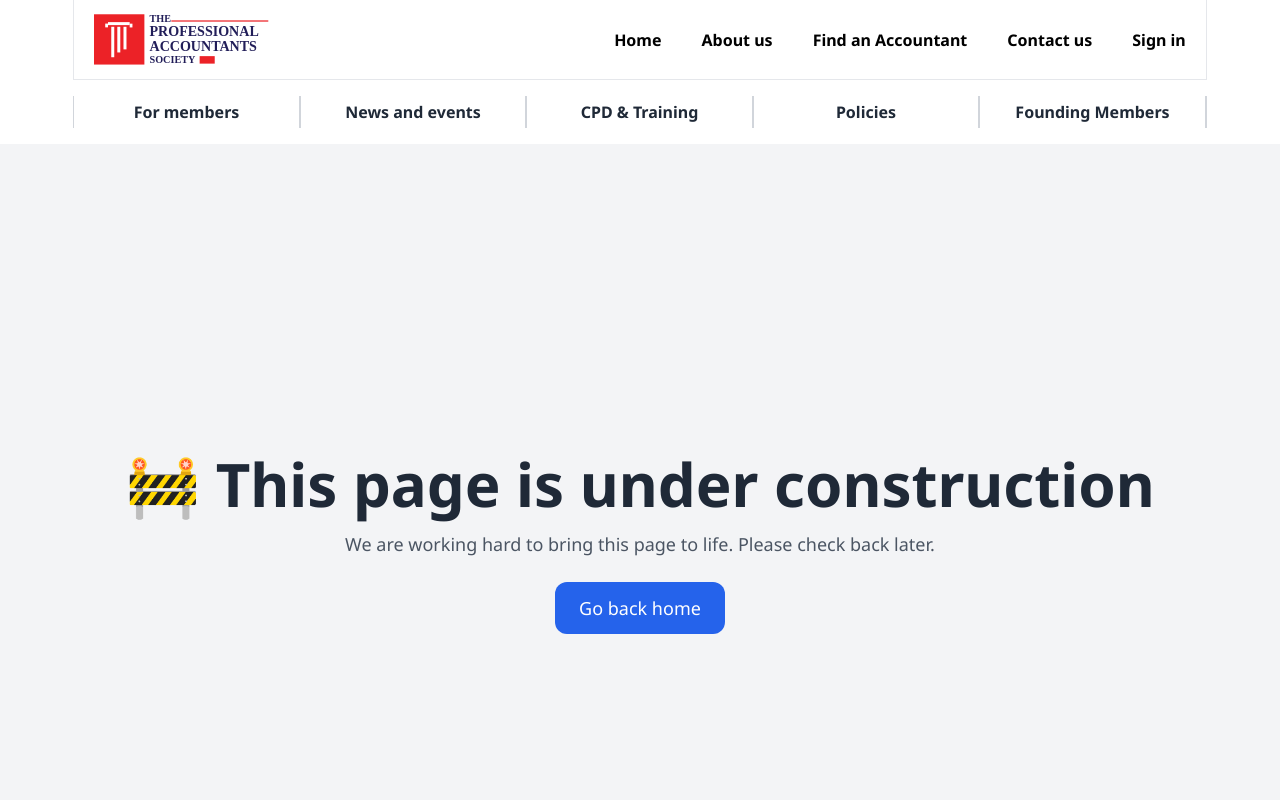
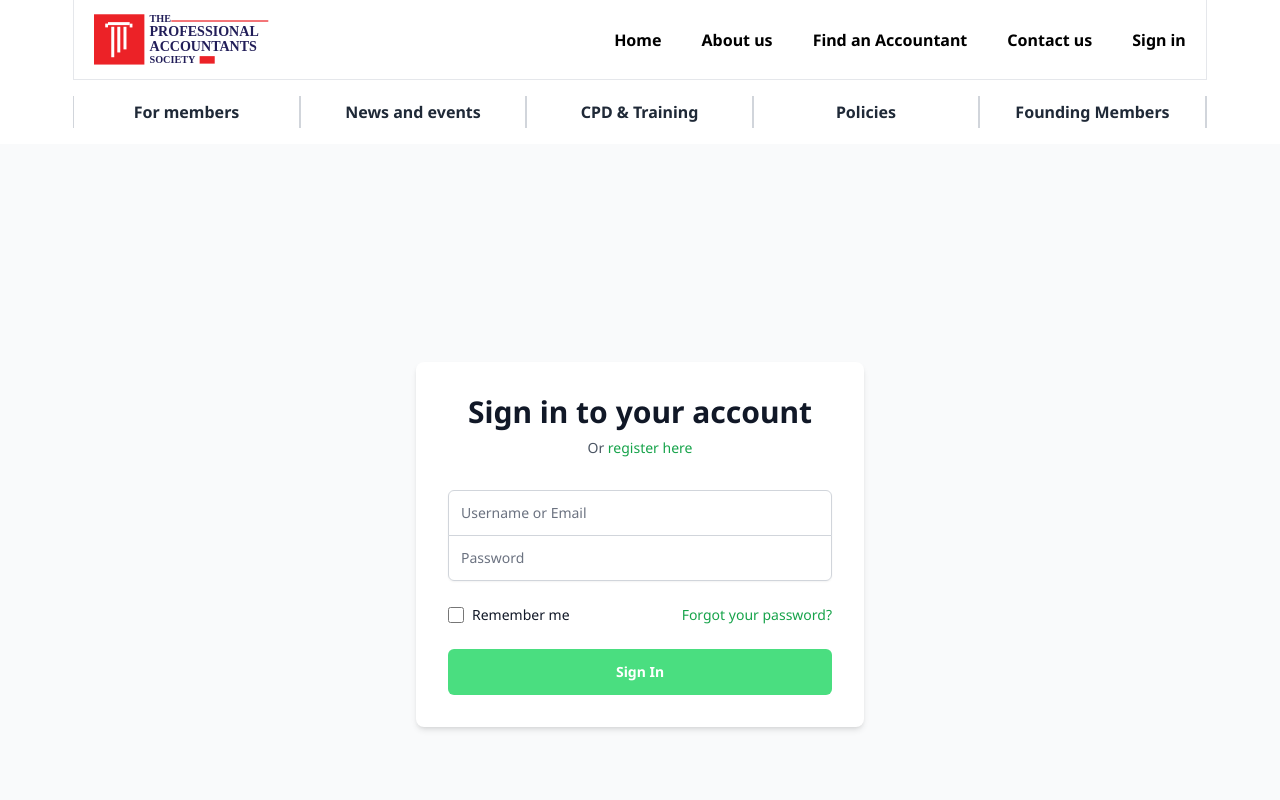
Before and after one commit to Nasir-1310/Accountant-Society-UK, a Next.js app in the folder Client/: page /signin in a window 1280 px wide. Before the commit this address had no page. Shown: the top 800 px of the page. Built offline with nearby package versions, Linux system fonts and the light colour scheme.

Commit message:
signin added

```diff
--- a/Client/src/app/data/menuItems.ts
+++ b/Client/src/app/data/menuItems.ts
@@ -3,8 +3,8 @@
     title: "For members",
     links: [
       { label: "Member benefits", href: "/members/benefits" },
-      { label: "Join us", href: "/contactUs" },
-      { label: "Member sign In", href: "/members/guidance" },
+      { label: "Why Join us", href: "/contact-us" },
+      { label: "Member sign In", href: "/signin" },
       { label: "CPD & Training", href: "/members/guidance" },
       { label: "Membership and fees", href: "/members/guidance" },
       { label: "Rules & guidance", href: "/members/guidance" },
--- a/Client/src/app/login/page.tsx
+++ /dev/null
@@ -1,6 +0,0 @@
-const LoginPage=()=>{
-    return(
-        <div className="">LoginPage</div>
-    )
-}
-export default LoginPage;
--- /dev/null
+++ b/Client/src/app/signin/page.tsx
@@ -0,0 +1,87 @@
+import { Metadata } from "next";
+import Link from "next/link";
+
+export const metadata: Metadata = {
+  title: "Sign In | Society of Professional Accountants",
+  description:
+    "Securely sign in using your username or email to access exclusive member benefits from the Society of Professional Accountants.",
+};
+
+export default function SignInPage() {
+  return (
+    <main className="min-h-screen bg-gray-50 flex items-center justify-center py-12 px-4 sm:px-6 lg:px-8">
+      <div className="max-w-md w-full space-y-8 bg-white p-8 rounded-lg shadow-md">
+        <div className="text-center">
+          <h1 className="text-3xl font-bold text-gray-900">Sign in to your account</h1>
+          <p className="mt-2 text-sm text-gray-600">
+            Or{" "}
+            <Link href="/register" className="text-green-600 hover:text-green-800 font-medium">
+              register here
+            </Link>
+          </p>
+        </div>
+        <form className="mt-8 space-y-6" action="#" method="POST">
+          <div className="rounded-md shadow-sm -space-y-px">
+            <div>
+              <label htmlFor="identifier" className="sr-only">
+                Username or Email
+              </label>
+              <input
+                id="identifier"
+                name="identifier"
+                type="text"
+                autoComplete="username"
+                required
+                className="appearance-none rounded-none relative block w-full px-3 py-3 border border-gray-300 placeholder-gray-500 text-gray-900 rounded-t-md focus:outline-none focus:ring-green-600 focus:border-green-600 focus:z-10 sm:text-sm"
+                placeholder="Username or Email"
+              />
+            </div>
+            <div className="mt-4">
+              <label htmlFor="password" className="sr-only">
+                Password
+              </label>
+              <input
+                id="password"
+                name="password"
+                type="password"
+                autoComplete="current-password"
+                required
+                className="appearance-none rounded-none relative block w-full px-3 py-3 border border-gray-300 placeholder-gray-500 text-gray-900 rounded-b-md focus:outline-none focus:ring-green-600 focus:border-green-600 focus:z-10 sm:text-sm"
+                placeholder="Password"
+              />
+            </div>
+          </div>
+
+          <div className="flex items-center justify-between">
+            <div className="flex items-center">
+              <input
+                id="remember_me"
+                name="remember_me"
+                type="checkbox"
+                className="h-4 w-4 text-green-600 focus:ring-green-500 border-gray-300 rounded"
+              />
+              <label htmlFor="remember_me" className="ml-2 block text-sm text-gray-900">
+                Remember me
+              </label>
+            </div>
+
+            <div className="text-sm">
+              <Link href="/forgot-password" className="font-medium text-green-600 hover:text-green-800">
+                Forgot your password?
+              </Link>
+            </div>
+          </div>
+
+          <div>
+            <button
+              type="submit"
+              className="group relative w-full flex justify-center py-3 px-4 border border-transparent text-sm font-bold rounded-md text-white bg-green-400 hover:bg-green-700 focus:outline-none focus:ring-2 focus:ring-offset-2 focus:ring-green-500"
+            >
+              Sign In
+            </button>
+          </div>
+        </form>
+      </div>
+    </main>
+  );
+}
--- a/Client/src/components/SignIn.tsx
+++ b/Client/src/components/SignIn.tsx
@@ -2,7 +2,7 @@
 const SignIn=()=>{
     return(
 
-        <Link href="/sign-in" className="cursor-pointer text-black  text-base font-semibold link-underline">Sign in</Link>
+        <Link href="/signin" className="cursor-pointer text-black  text-base font-semibold link-underline">Sign in</Link>
     )
 }
 export default SignIn;
```
